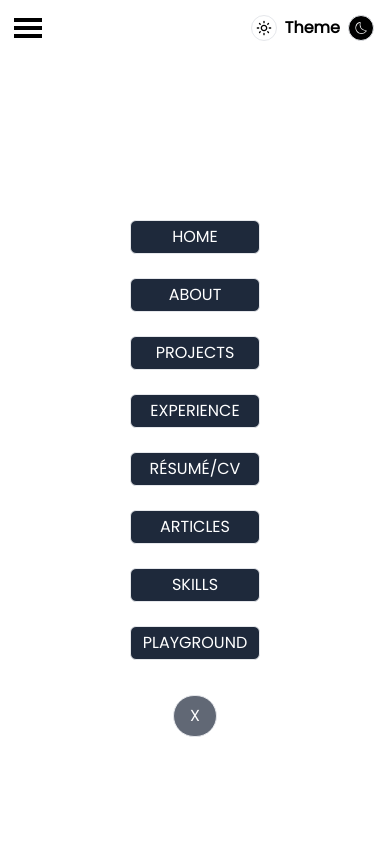
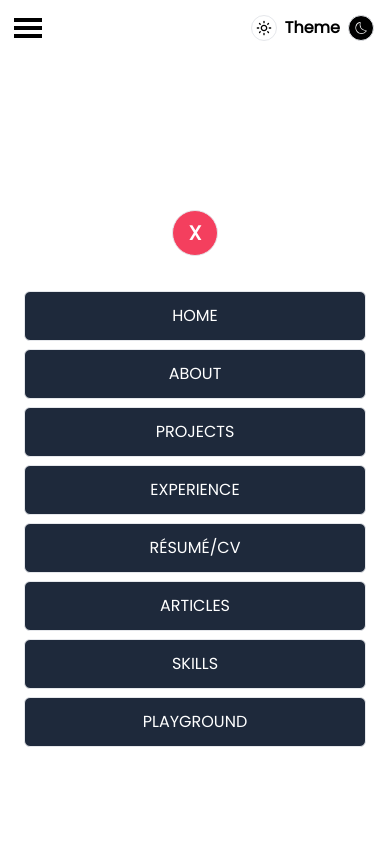
Before and after one commit to Nkemakolamuko/main-portfolio, a React (Vite) app: page / in a window 390 px wide. Both pictures are taken after a click on the element 22 px from the left and 28 px from the top of the page. Shown: the top 844 px of the page. Built offline with nearby package versions, Linux system fonts and the light colour scheme.

Commit message:
Fix the UI of the smaller screens Nav --

```diff
--- a/src/components/Header.jsx
+++ b/src/components/Header.jsx
@@ -37,7 +37,7 @@ const Header = ({
       }  font-semibold top-0 sticky z-50 header`}
       data-theme={theme}
     >
-      <div className="transition-all duration-300 hidden md:flex lg:flex md:overflow-auto">
+      <div className="transition-all duration-300 hidden lg:flex">
         <ul className="flex items-center flex-row justify-between gap-4 mx-auto my-[0px] text-[13px] transition-all duration-200">
           <Link to="/" className=" transition-all duration-200">
             <li className="bg-black text-white px-4 py-[18px] shortName active:scale-90">
@@ -110,7 +110,7 @@ const Header = ({
         </ul>
       </div>
       {/* Hamburger */}
-      <div className="flex md:hidden lg:hidden py-[10px] items-center relative h-full">
+      <div className="flex lg:hidden py-[10px] items-center relative h-full">
         <p to="/" className="pl-3 active:scale-90" onClick={openHamburger}>
           {/* <span className="bg-black text-white px-4 py-[11px] shortName"> */}
           <GiHamburgerMenu className="w-8 h-9 cursor-pointer" />
--- a/src/components/pages/components/HeaderHamburger.jsx
+++ b/src/components/pages/components/HeaderHamburger.jsx
@@ -6,15 +6,25 @@ import { ThemeContext } from "../../../App";
 const HeaderHamburger = ({ hideHamburger }) => {
   const { theme } = useContext(ThemeContext);
   return (
-    <div className="z-[99] bg-black  flex items-center justify-center mx-auto h-[100vh] top-0 sticky flex-col gap-[35px] dark">
-      <ul className="flex gap-6 flex-col text-center transition-all duration-300">
+    <div className="z-[99] bg-black flex items-center justify-center mx-auto h-[100vh] top-0 sticky flex-col gap-[35px] dark">
+      <p
+        className={`border rounded-full text-xl px-4 py-2 md:text-2xl cursor-pointer font-bold tracking-widest transition-all duration-300 ${
+          theme === "dark"
+            ? "text-white hover:text-white bg-rose-500 hover:bg-rose-600"
+            : "text-white hover:text-white bg-rose-500 hover:bg-rose-600"
+        } active:scale-90`}
+        onClick={hideHamburger}
+      >
+        X
+      </p>
+      <ul className="flex gap-2 flex-col text-center transition-all duration-300 w-full md:w-1/2 px-6">
         <Link to="/" className="">
           <li
             className={`${
               theme === "dark"
                 ? "bg-white text-black font-semibold"
                 : "bg-[#1e293b] text-white"
-            } active:bg-blue-500 border py-1 px-3 rounded-md active:scale-90`}
+            } active:bg-blue-500 border py-3 px-3 rounded-md active:scale-90`}
           >
             HOME
           </li>
@@ -25,7 +35,7 @@ const HeaderHamburger = ({ hideHamburger }) => {
               theme === "dark"
                 ? "bg-white text-black font-semibold"
                 : "bg-[#1e293b] text-white"
-            } active:bg-blue-500 border py-1 px-3 rounded-md active:scale-90`}
+            } active:bg-blue-500 border py-3 px-3 rounded-md active:scale-90`}
           >
             ABOUT
           </li>
@@ -36,7 +46,7 @@ const HeaderHamburger = ({ hideHamburger }) => {
               theme === "dark"
                 ? "bg-white text-black font-semibold"
                 : "bg-[#1e293b] text-white"
-            } active:bg-blue-500 border py-1 px-3 rounded-md active:scale-90`}
+            } active:bg-blue-500 border py-3 px-3 rounded-md active:scale-90`}
           >
             PROJECTS
           </li>
@@ -47,7 +57,7 @@ const HeaderHamburger = ({ hideHamburger }) => {
               theme === "dark"
                 ? "bg-white text-black font-semibold"
                 : "bg-[#1e293b] text-white"
-            } active:bg-blue-500 border py-1 px-3 rounded-md active:scale-90`}
+            } active:bg-blue-500 border py-3 px-3 rounded-md active:scale-90`}
           >
             EXPERIENCE
           </li>
@@ -58,7 +68,7 @@ const HeaderHamburger = ({ hideHamburger }) => {
               theme === "dark"
                 ? "bg-white text-black font-semibold"
                 : "bg-[#1e293b] text-white"
-            } active:bg-blue-500 border py-1 px-3 rounded-md active:scale-90 uppercase`}
+            } active:bg-blue-500 border py-3 px-3 rounded-md active:scale-90 uppercase`}
           >
             Résumé/CV
           </li>
@@ -69,7 +79,7 @@ const HeaderHamburger = ({ hideHamburger }) => {
               theme === "dark"
                 ? "bg-white text-black font-semibold"
                 : "bg-[#1e293b] text-white"
-            } active:bg-blue-500 border py-1 px-3 rounded-md active:scale-90`}
+            } active:bg-blue-500 border py-3 px-3 rounded-md active:scale-90`}
           >
             ARTICLES
           </li>
@@ -80,7 +90,7 @@ const HeaderHamburger = ({ hideHamburger }) => {
               theme === "dark"
                 ? "bg-white text-black font-semibold"
                 : "bg-[#1e293b] text-white"
-            } active:bg-blue-500 border py-1 px-3 rounded-md active:scale-90`}
+            } active:bg-blue-500 border py-3 px-3 rounded-md active:scale-90`}
           >
             SKILLS
           </li>
@@ -91,20 +101,12 @@ const HeaderHamburger = ({ hideHamburger }) => {
               theme === "dark"
                 ? "bg-white text-black font-semibold"
                 : "bg-[#1e293b] text-white"
-            } active:bg-blue-500 border py-1 px-3 rounded-md active:scale-90`}
+            } active:bg-blue-500 border py-3 px-3 rounded-md active:scale-90`}
           >
             PLAYGROUND
           </li>
         </Link>
       </ul>
-      <p
-        className={`border rounded-full px-4 py-2 cursor-pointer ${
-          theme === "dark" ? "text-white" : "text-white bg-[#1e293b]/70"
-        } active:scale-90`}
-        onClick={hideHamburger}
-      >
-        X
-      </p>
     </div>
   );
 };
```
